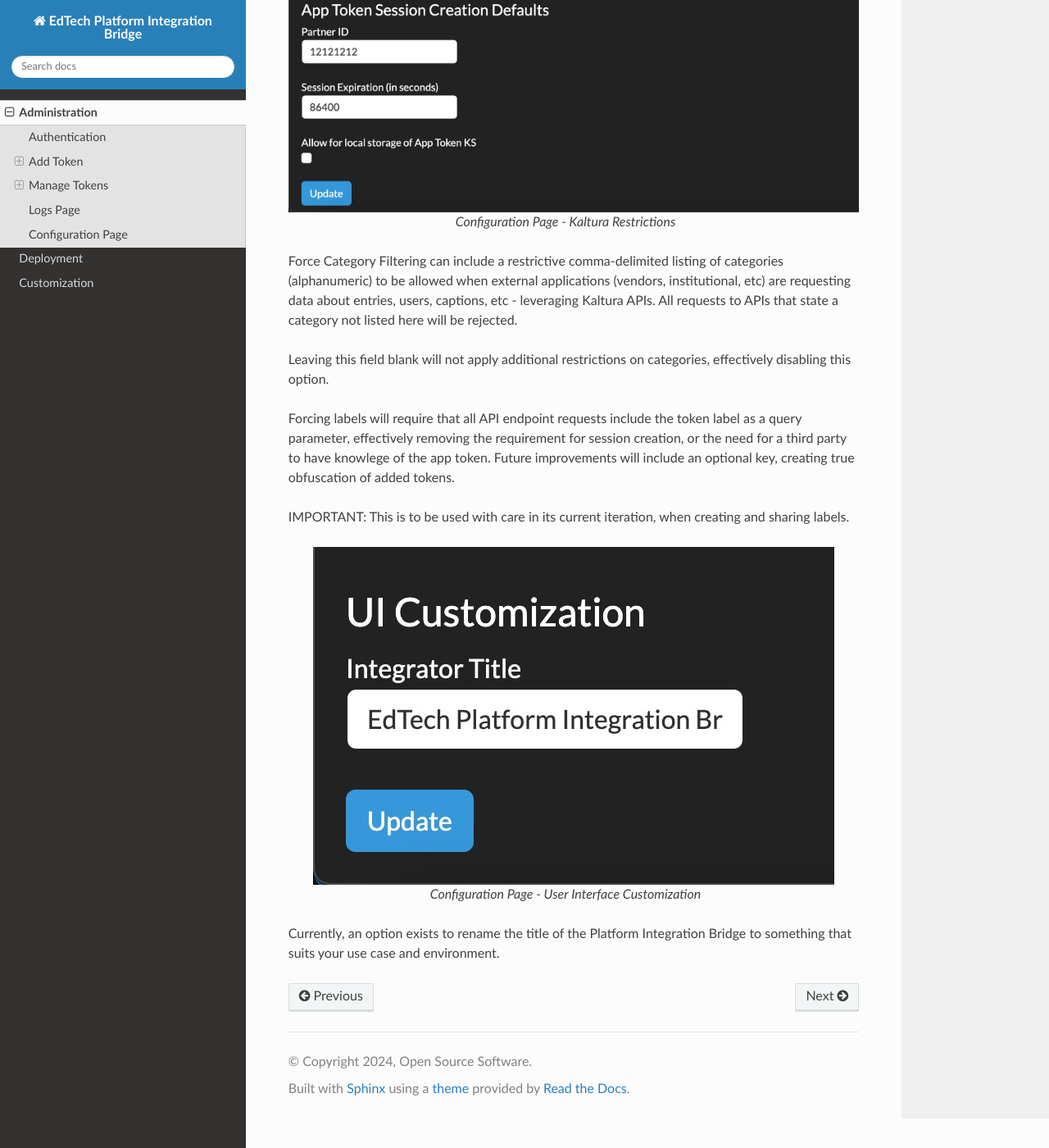
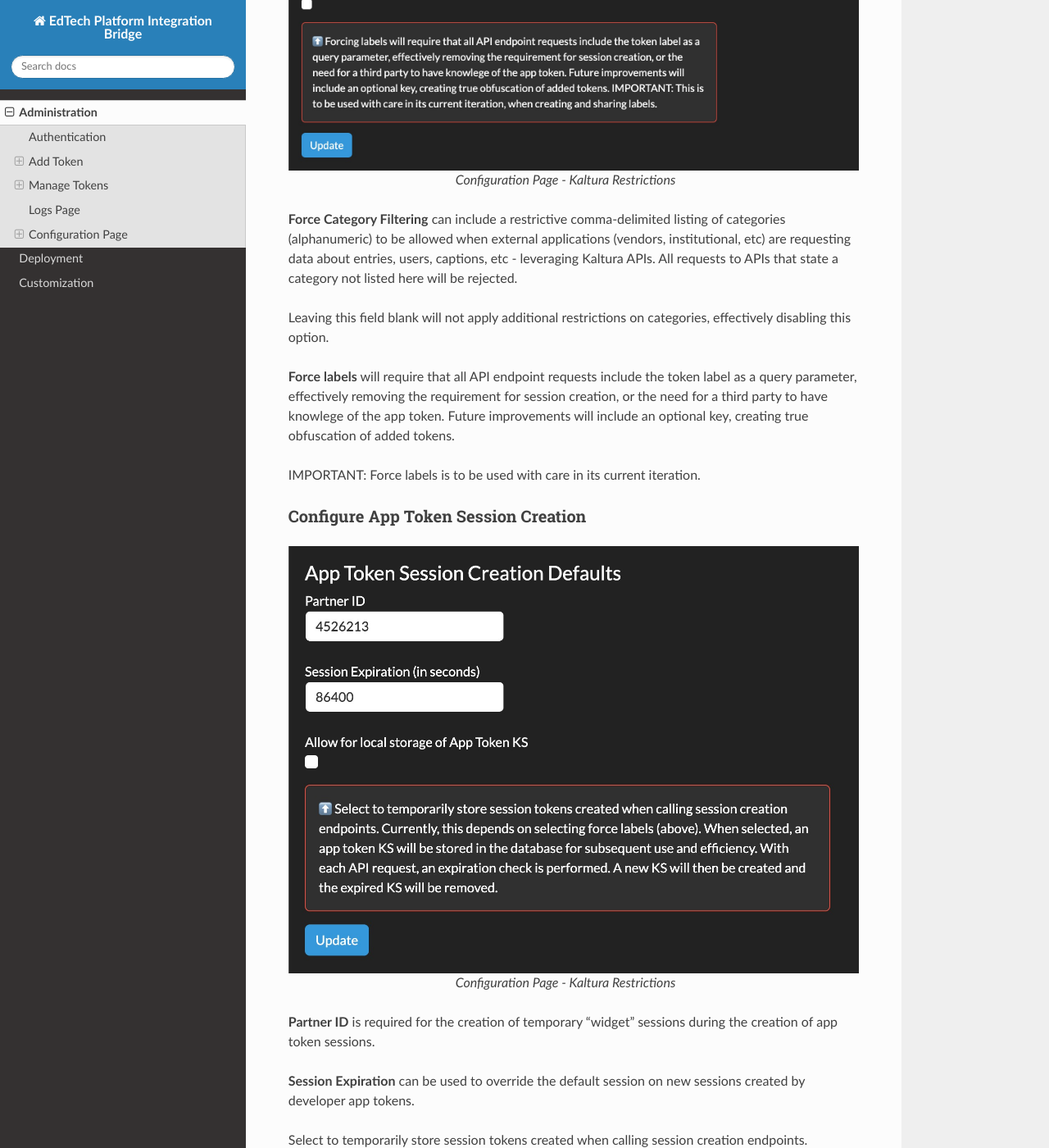
Before and after one commit to eharvey71/edtech-platform-integration-bridge, a Sphinx documentation site: the page built from docs/administration.rst, in a window 1280 px wide and 1400 px high, scrolled down 5989 px. Shown: the whole window at 82% size. Built offline with Sphinx 7.4.7 and the Read the Docs theme 2.0.0, drawn with Linux system fonts in a browser that asks for light colours; some of the changed text lies outside the part shown.

Commit message:
Updating administration config docs

```diff
--- a/docs/administration.rst
+++ b/docs/administration.rst
@@ -140,23 +140,47 @@ Logged Events:
 Configuration Page
 ------------------
 
+Kaltura Category Restrictions
+^^^^^^^^^^^^^^^^^^^^^^^^^^^^^
+
 .. figure:: img/config-kaltura.jpg
    :alt: Kaltura Configuration Options
    :align: center
 
    Configuration Page - Kaltura Restrictions
 
-Force Category Filtering can include a restrictive comma-delimited listing of categories (alphanumeric) to be allowed
+**Force Category Filtering** can include a restrictive comma-delimited listing of categories (alphanumeric) to be allowed
 when external applications (vendors, institutional, etc) are requesting data about entries, users, captions, etc - leveraging
 Kaltura APIs. All requests to APIs that state a category not listed here will be rejected.
 
 Leaving this field blank will not apply additional restrictions on categories, effectively disabling this option.
 
-Forcing labels will require that all API endpoint requests include the token label as a query parameter,
+**Force labels** will require that all API endpoint requests include the token label as a query parameter,
 effectively removing the requirement for session creation, or the need for a third party to have knowlege of the app token.
 Future improvements will include an optional key, creating true obfuscation of added tokens.
 
-IMPORTANT: This is to be used with care in its current iteration, when creating and sharing labels.
+IMPORTANT: Force labels is to be used with care in its current iteration.
+
+Configure App Token Session Creation
+^^^^^^^^^^^^^^^^^^^^^^^^^^^^^^^^^^^^
+
+.. figure:: img/config-sessions.jpg
+   :alt: Kaltura Configuration Options
+   :align: center
+
+   Configuration Page - Kaltura Restrictions
+
+**Partner ID** is required for the creation of temporary "widget" sessions during the creation of app token sessions.
+
+**Session Expiration** can be used to override the default session on new sessions created by developer app tokens.
+
+Select to temporarily store session tokens created when calling session creation endpoints.
+Currently, this depends on selecting force labels (above).
+When selected, an app token KS will be stored in the database for subsequent use and efficiency.
+With each API request, an expiration check is performed. A new KS will then be created and the expired KS will be removed.
+
+UI Customization
+^^^^^^^^^^^^^^^^
 
 .. figure:: img/config-ui-custom.jpg
    :alt: User Interface Customizations
```
Also changed, not shown: docs/img/config-kaltura.jpg, docs/img/config-sessions.jpg (added).
